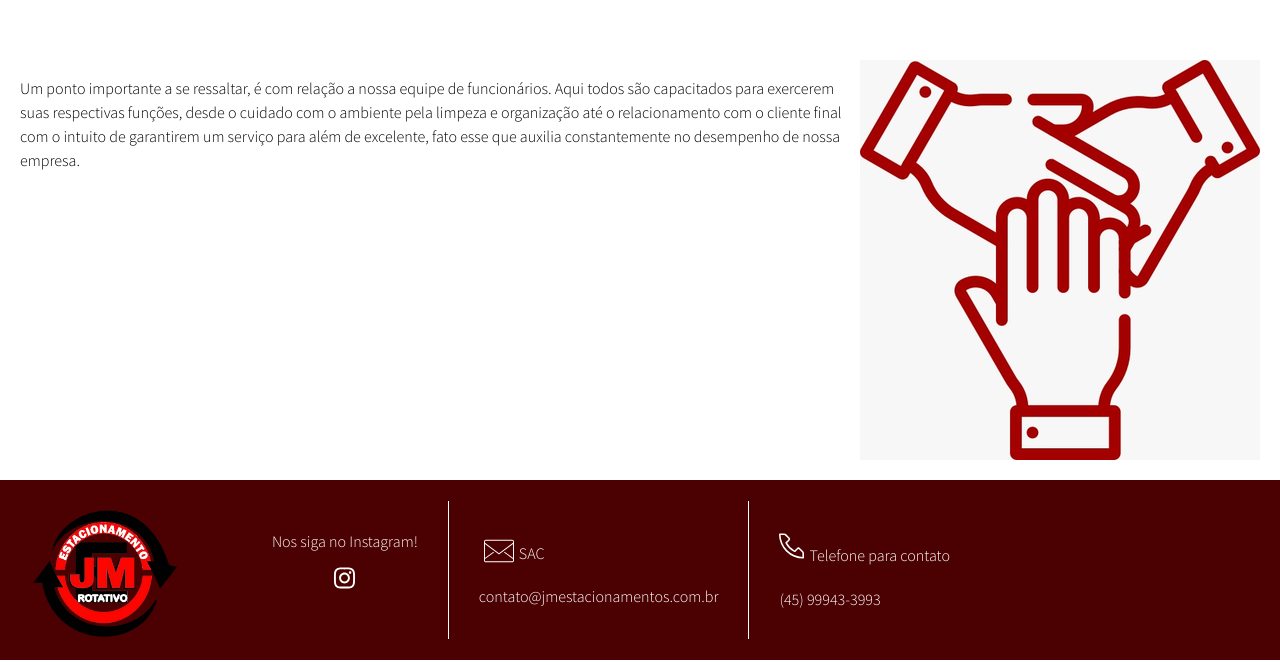
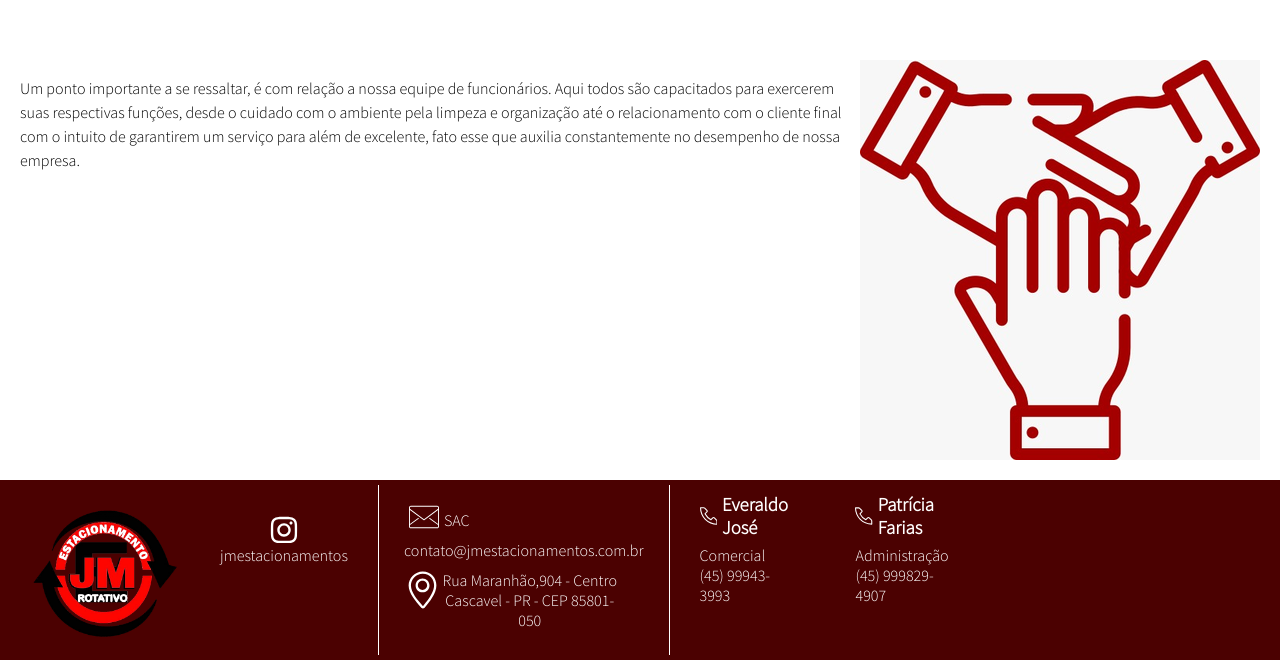
Before and after one commit to teusmamf/estacionamentoRot, a React (Vite) app: page /Aboutus in a window 1280 px wide. Shown: the part 1297-1962 px from the top of the page. Built offline with nearby package versions, Linux system fonts and the light colour scheme; a web font is replaced by a local one.

Commit message:
ajustes que o luiz mandou na semana

```diff
--- a/index.html
+++ b/index.html
@@ -7,7 +7,7 @@
     <link rel="stylesheet" href="./src/styles/style.home.css">
     <link rel="stylesheet" href="./src/styles/style_aboutUs.css">
     <meta name="viewport" content="width=device-width, initial-scale=1.0" />
-    <title>JMestacionamentos</title>
+    <title>JM Estacionamentos</title>
   </head>
   <body>
     <div id="root"></div>
--- a/public/assets/images/Partners/PartnersData.js
+++ b/public/assets/images/Partners/PartnersData.js
@@ -19,6 +19,11 @@
         photo:'Gastroclinicca.jpeg',
         name:'Gastroclinica',
     },
+    {
+        id:4,
+        photo:'logoDay.jpeg',
+        name:'logoDay',
+    },
 
 ]
 
--- a/src/components/footer.jsx
+++ b/src/components/footer.jsx
@@ -10,15 +10,15 @@
 
       <div className="information_footer">
         <div className="instagram_container">
-        <span>Nos siga no Instagram!</span>
         <a
           href="https://instagram.com/jmestacionamentos?igshid=NTc4MTIwNjQ2YQ=="
           target="_blank"
           rel="noopener noreferrer"
           className="instagram-link"
         >
-          <FontAwesomeIcon icon={faInstagram} className="instagram-icon" />
+          <FontAwesomeIcon icon={faInstagram} className="instagram-icon"  />
         </a>
+        <span>jmestacionamentos</span>
         </div>
 
         <div className="email_container">
@@ -32,7 +32,13 @@
         <span >SAC</span>
         </div>
          <span>contato@jmestacionamentos.com.br</span>
-
+        <div className="loc_container">
+         <svg fill="white" width="40px" height="40px" viewBox="0 0 32 32" version="1.1" xmlns="http://www.w3.org/2000/svg"><g id="SVGRepo_bgCarrier" stroke-width="0"></g><g id="SVGRepo_tracerCarrier" stroke-linecap="round" stroke-linejoin="round"></g><g id="SVGRepo_iconCarrier"> <path d="M16.114-0.011c-6.559 0-12.114 5.587-12.114 12.204 0 6.93 6.439 14.017 10.77 18.998 0.017 0.020 0.717 0.797 1.579 0.797h0.076c0.863 0 1.558-0.777 1.575-0.797 4.064-4.672 10-12.377 10-18.998 0-6.618-4.333-12.204-11.886-12.204zM16.515 29.849c-0.035 0.035-0.086 0.074-0.131 0.107-0.046-0.032-0.096-0.072-0.133-0.107l-0.523-0.602c-4.106-4.71-9.729-11.161-9.729-17.055 0-5.532 4.632-10.205 10.114-10.205 6.829 0 9.886 5.125 9.886 10.205 0 4.474-3.192 10.416-9.485 17.657zM16.035 6.044c-3.313 0-6 2.686-6 6s2.687 6 6 6 6-2.687 6-6-2.686-6-6-6zM16.035 16.044c-2.206 0-4.046-1.838-4.046-4.044s1.794-4 4-4c2.207 0 4 1.794 4 4 0.001 2.206-1.747 4.044-3.954 4.044z"></path> </g></svg>
+         <div className="text_location">
+         <span>Rua Maranhão,904 - Centro</span><br></br>
+         <span>Cascavel - PR - CEP 85801-050</span>
+         </div>
+         </div>
         </div>
 
         <div className="contact_container">
@@ -40,12 +46,29 @@
           <svg fill="white" width="25px" height="30px" className="phone_icon" viewBox="0 0 16 16" id="telephone-16px" xmlns="http://www.w3.org/2000/svg">
             <path id="Path_27" data-name="Path 27" d="M35.5,16A15.517,15.517,0,0,1,20,.5a.5.5,0,0,1,.5-.5h2.845a1.849,1.849,0,0,1,1.317.546l1.962,1.961a1.5,1.5,0,0,1,0,2.122L25.2,6.048A11.907,11.907,0,0,0,29.952,10.8l1.419-1.42a1.5,1.5,0,0,1,2.121,0l1.962,1.962A1.852,1.852,0,0,1,36,12.656V15.5A.5.5,0,0,1,35.5,16ZM21.009,1A14.52,14.52,0,0,0,35,14.992V12.656a.859.859,0,0,0-.253-.611l-1.962-1.962a.5.5,0,0,0-.707,0L30.4,11.763a.5.5,0,0,1-.578.093A12.893,12.893,0,0,1,24.145,6.18a.5.5,0,0,1,.092-.579l1.68-1.679a.5.5,0,0,0,0-.708L23.955,1.253A.858.858,0,0,0,23.345,1Z" transform="translate(-20)"/>
           </svg>
-        <span >Telefone para contato</span>
-        </div>
-         <span>(45) 99943-3993</span>
+        <h3 className="name_footer">Everaldo José</h3>
 
         </div>
+        <div className="sector_and_cellphone">
+        <span >Comercial</span><br></br>
+         <span>(45) 99943-3993</span>
+         </div>
+        </div>
 
+
+        <div className="contact_container_final">
+          <div className="icon_and_info">
+          <svg fill="white" width="25px" height="30px" className="phone_icon" viewBox="0 0 16 16" id="telephone-16px" xmlns="http://www.w3.org/2000/svg">
+            <path id="Path_27" data-name="Path 27" d="M35.5,16A15.517,15.517,0,0,1,20,.5a.5.5,0,0,1,.5-.5h2.845a1.849,1.849,0,0,1,1.317.546l1.962,1.961a1.5,1.5,0,0,1,0,2.122L25.2,6.048A11.907,11.907,0,0,0,29.952,10.8l1.419-1.42a1.5,1.5,0,0,1,2.121,0l1.962,1.962A1.852,1.852,0,0,1,36,12.656V15.5A.5.5,0,0,1,35.5,16ZM21.009,1A14.52,14.52,0,0,0,35,14.992V12.656a.859.859,0,0,0-.253-.611l-1.962-1.962a.5.5,0,0,0-.707,0L30.4,11.763a.5.5,0,0,1-.578.093A12.893,12.893,0,0,1,24.145,6.18a.5.5,0,0,1,.092-.579l1.68-1.679a.5.5,0,0,0,0-.708L23.955,1.253A.858.858,0,0,0,23.345,1Z" transform="translate(-20)"/>
+          </svg>
+        <h3 className="name_footer">Patrícia Farias</h3>
+
+        </div>
+        <div className="sector_and_cellphone">
+        <span >Administração</span><br></br>
+         <span>(45) 999829-4907</span>
+         </div>
+        </div>
       </div>
     </footer>
   );
--- a/src/components/navbar.jsx
+++ b/src/components/navbar.jsx
@@ -13,12 +13,12 @@
         Sobre Nós
       </NavLink>
 
+      <NavLink to="/Convenes" className="nav-link" activeClassName="active">
+        Convênios
+      </NavLink>
+
       <NavLink to="/contate-nos" className="nav-link" activeClassName="active">
         Contate-nos
-      </NavLink>
-
-      <NavLink to="/Convenes" className="nav-link" activeClassName="active">
-        Convênios
       </NavLink>
     </div>
   );
--- a/src/components/slider.jsx
+++ b/src/components/slider.jsx
@@ -19,9 +19,9 @@
   useEffect(() => {
     const timer = setInterval(() => {
       setEstabelecimentos((prevEstabelecimentos) => {
-        if (prevEstabelecimentos >= 11) {
+        if (prevEstabelecimentos >= 10) {
           clearInterval(timer);
-          return 11;
+          return 10;
         } else {
           return prevEstabelecimentos + 1;
         }
--- a/src/styles/style.home.css
+++ b/src/styles/style.home.css
@@ -7,11 +7,16 @@
     font-family: 'Source Sans Pro', sans-serif;
 
 }
+.name_footer{
+  padding-bottom: 10px;
+  margin-top: 0px;
+}
 
 .convene_grid {
   display: grid;
   grid-template-columns: repeat(4, 1fr); /* Define quatro colunas com a mesma largura */
   grid-gap: 20px; /* Define o espaçamento entre os cards */
+  margin-bottom: 80px;
 }
 
 
@@ -97,7 +102,7 @@
   left: 50%;
   transform: translate(-50%, -50%);
   background-color: rgba(216, 32, 32, 0.5);
-  padding: 20px;
+  padding: 10px;
   text-align: center;
   color: white;
 }
@@ -168,8 +173,8 @@
 .info-overlay h1 {
   padding: 30px;
   align-items: center;
-  margin: 50px;
-  font-size: 50px;
+  margin: 35px;
+  font-size: 40px;
 
 }
 
@@ -226,9 +231,9 @@
 
 .instagram-icon {
   color: rgb(255, 255, 255);
-  font-size: 24px;
+  width: 30px;
+  font-size: 30px;
   transition: color 0.3s;
-  padding: 5px;
 }
 
 
@@ -248,8 +253,7 @@
 .instagram-icon:hover {
   color:rgb(75, 1, 1);
   background-color: rgb(255, 255, 255);
-  border-radius: 50%;
-
+  border-radius: 5px;
 }
 
 
@@ -266,7 +270,7 @@
   z-index: 1; /* Adicione esta linha */
   height: 180px;
   display: flex;
-  justify-content: space-between;
+  justify-content:center;
   align-items: center;
 }
 
@@ -284,12 +288,14 @@
 
 }
 
+
 .email_icon{
   margin-bottom: 15px;
 }
 .icon_and_info{
   display: flex;
   align-items: center;
+  height: 30px;
 }
 
 .contact_container{
@@ -297,16 +303,28 @@
   padding: 30px;
 
 }
+.contact_container_final{
+  align-items: center;
+  padding: 30px;
+
+}
+
 
 .phone_icon{
   margin-bottom: 28px;
   margin-right: 5px;
 }
 
+.loc_container{
+  display: flex;
+  padding-top: 10px;
+  text-align: center;
+  margin-right: 25px;
+}
 
 .email_container{
   align-items: center;
-  padding: 30px;
+  padding: 25px;
   border-left: 1px solid white;
   border-right: 1px solid white;
 
@@ -435,8 +453,8 @@
 
 .partners_grid {
   display: grid;
-  grid-template-columns: repeat(4, minmax(300px, 1fr));
-  grid-gap: 20px;
+  grid-template-columns: repeat(5, minmax(220px, 1fr));
+  grid-gap: 10px;
   justify-content: center;
 }
 
@@ -554,7 +572,7 @@
 
   .info-overlay {
     border-radius: 10px;
-    width: 200px;
+    width: 180px;
     height: 100px;
     display: flex;
     top: 50%;
@@ -585,6 +603,7 @@
     align-items: center;
     padding: 20px;
   }
+
 
   .information_footer {
     flex-direction: column;
@@ -704,7 +723,6 @@
   }
 
 
-
   .company_grid {
     grid-template-columns: repeat(auto-fit, minmax(250px, 1fr));
   }
```
Also changed, not shown: public/assets/images/companiesData.js (+11 -11 lines), public/assets/images/Partners/logoDay.jpeg (added).
